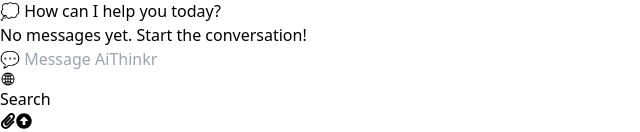
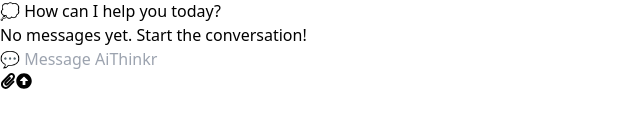
Before and after one commit to Technology-maker/AiThinkr-frontend, a React (Vite) app: page / in a window 1280 px wide. Shown: the part 707-839 px from the top of the page, without its empty margins (0-640 px from the left). After the commit the page ends 802 px from the top, so only its background shows below. Built offline with nearby package versions, Linux system fonts and the light colour scheme; sample sign-in values are in the browser's storage.

Commit message:
Adding logic

```diff
--- a/src/components/Prompt.jsx
+++ b/src/components/Prompt.jsx
@@ -159,18 +159,6 @@
 
           {/* Action Buttons */}
           <div className="flex flex-col sm:flex-row justify-between w-full items-center gap-4">
-            <div className="flex flex-wrap gap-2 justify-center sm:justify-start w-full sm:w-auto">
-
-              <button
-                className="flex items-center gap-2 bg-gray-700 hover:bg-gray-800 px-4 py-2 rounded-2xl font-medium transition text-sm"
-                disabled={loading || !inputValue.trim()}
-                onClick={handlerSend}
-              >
-                <IoIosGlobe />
-                Search
-              </button>
-            </div>
-
             <div className="flex gap-2">
               <button className="p-3 bg-gray-800 hover:bg-gray-700 rounded-full text-xl transition" disabled>
                 <FaPaperclip />
```
